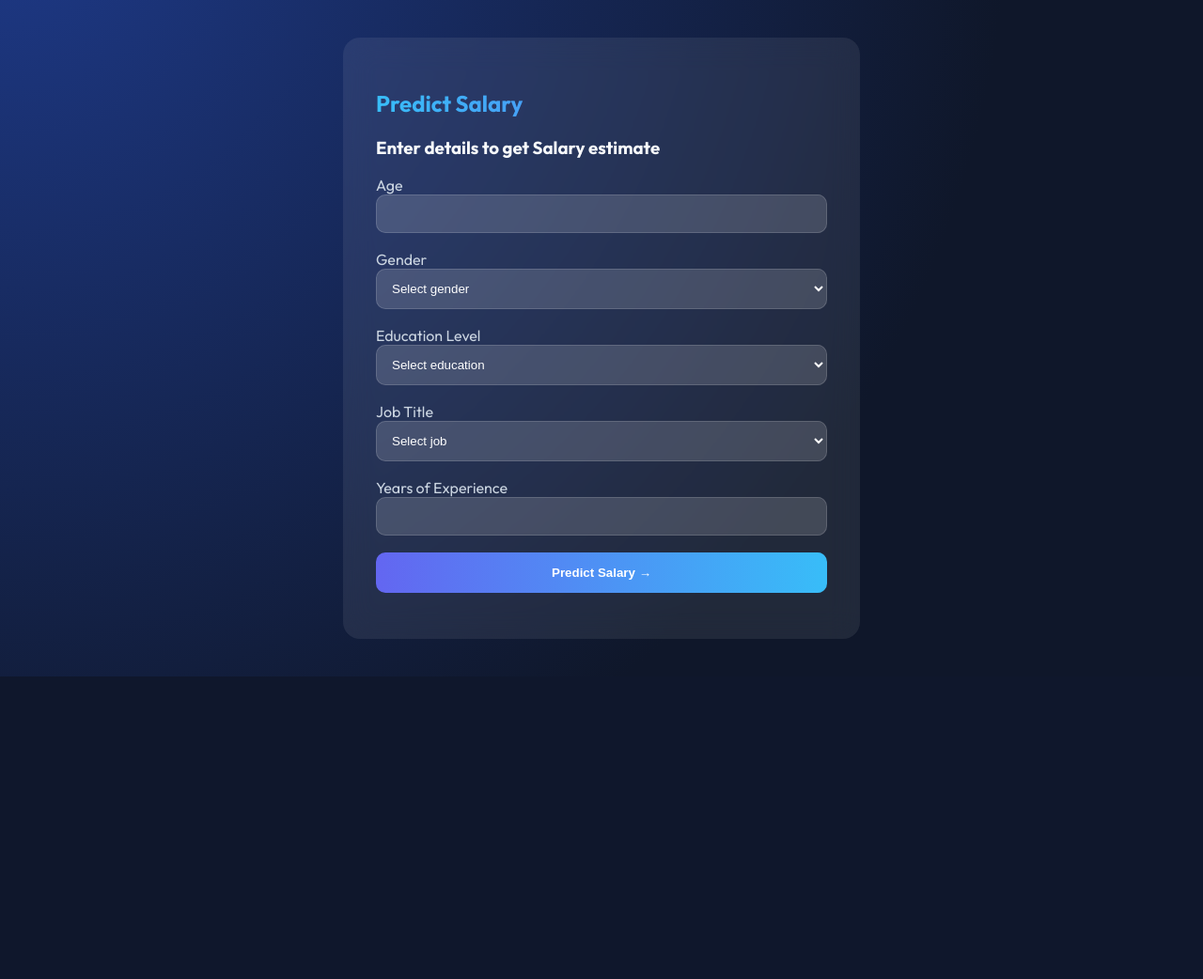
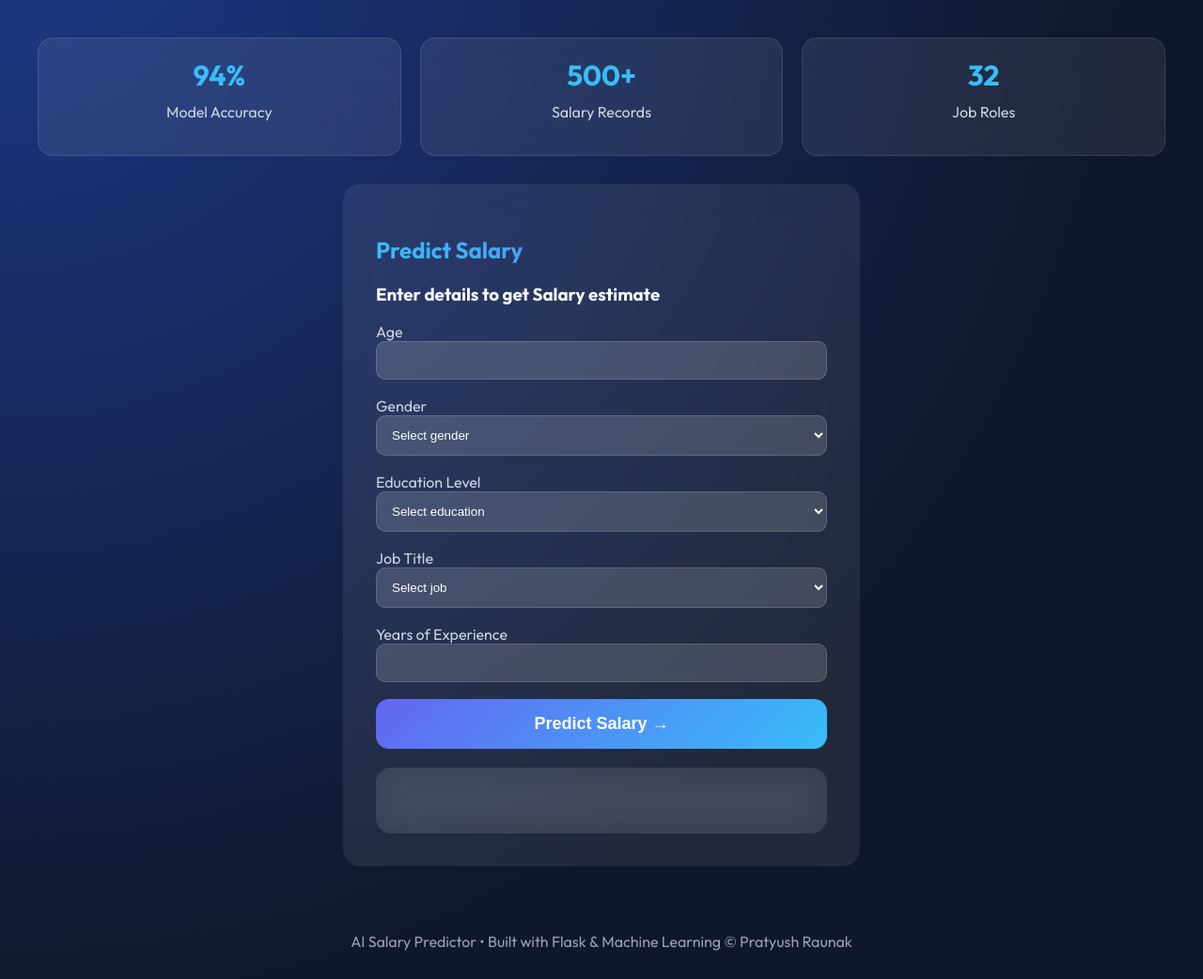
Before and after one commit to PR0801/Salary_Prediction, a Flask app: page / in a window 1280 px wide. Shown: the part 124-1166 px from the top of the page at 94% size. Before the commit the page ends 844 px from the top, so only its background shows below. Run offline with Flask 3, Linux system fonts and the light colour scheme; parts of the project's set-up code (start-up, migrations or seed data) failed here and were passed over.

Commit message:
Update index.html

```diff
--- a/templates/index.html
+++ b/templates/index.html
@@ -2,7 +2,7 @@
 <html lang="en">
   <head>
     <meta charset="UTF-8" />
-    <title>Salary Predictor</title>
+    <title>AI Salary Predictor</title>
     <link
       href="https://fonts.googleapis.com/css2?family=Outfit:wght@400;600;700&display=swap"
       rel="stylesheet"
@@ -86,7 +86,29 @@
       .content {
         padding: 40px;
       }
-
+      .stats{
+        display:grid;
+        grid-template-columns:repeat(auto-fit,minmax(180px,1fr));
+        gap:20px;
+        margin-bottom:30px;
+      }
+      .stat-card{
+        background:rgba(255,255,255,.08);
+        backdrop-filter:blur(20px);
+        border-radius:16px;
+        padding:20px;
+        text-align:center;
+        border:1px solid rgba(255,255,255,.1);
+      }
+      .stat-card h3{
+        margin:0;
+        font-size:30px;
+        color:#38bdf8;
+      }
+      .stat-card p{
+        margin-top:10px;
+        color:#cbd5e1;
+      }
       .panel {
         max-width: 480px;
         margin: auto;
@@ -137,21 +159,38 @@
         background: #3b82f6 !important;
         color: white !important;
       }
+      button{
+        background:linear-gradient(
+          135deg,
+          #6366f1,
+          #38bdf8
+        );
+        border-radius:14px;
+        padding:16px;
+        font-weight:700;
+        font-size:18px;
+        cursor:pointer;
+        color:white;
+        border:none;
+        transition:.3s;      }
+      button:hover{
+        transform:translateY(-3px);
 
-      button {
-        background: linear-gradient(90deg, var(--primary), var(--accent));
-        border-radius: 10px;
-        padding: 14px;
-        font-weight: 600;
-        cursor: pointer;
-        color: white;
-        border: none;
+        box-shadow:
+          0 10px 30px
+          rgba(56,189,248,.4);
       }
 
-      #result {
-        margin-top: 14px;
-        text-align: center;
-        font-size: 18px;
+      #result{
+        margin-top:20px;
+        padding:20px;
+        border-radius:16px;
+        text-align:center;
+        font-size:22px;
+        font-weight:700;
+        background:rgba(255,255,255,.08);
+        backdrop-filter:blur(20px);
+        min-height:30px;
       }
 
       /* ✅ SHOW GRAPHS IN 2 PER ROW */
@@ -175,15 +214,28 @@
       }
 
       /* ✅ INCREASE GRAPH SIZE */
-      .plot-card {
-        padding: 14px;
-        background: rgba(255, 255, 255, 0.07);
-        border-radius: 14px;
+      .plot-card{
+        padding:14px;
+        background:
+          rgba(255,255,255,.08);
+        border-radius:18px;
+        transition:.3s;
+      }
+      .plot-card:hover{
+        transform:translateY(-8px);
+        box-shadow:
+          0 20px 40px
+          rgba(0,0,0,.25);
       }
       .plot-card img {
         width: 100%;
         height: 320px;
         object-fit: contain;
+      }
+      footer{
+        text-align:center;
+        padding:30px;
+        color:#94a3b8;
       }
     </style>
   </head>
@@ -202,6 +254,20 @@
     </div>
 
     <div class="content">
+      <div class="stats">
+        <div class="stat-card">
+          <h3>94%</h3>
+          <p>Model Accuracy</p>
+        </div>
+        <div class="stat-card">
+          <h3>500+</h3>
+          <p>Salary Records</p>
+        </div>
+        <div class="stat-card">
+          <h3>32</h3>
+          <p>Job Roles</p>
+        </div>
+      </div>
       <section id="dashboard">
         <div class="panel">
           <h2>Predict Salary</h2>
@@ -290,7 +356,14 @@
 
       <section id="analytics" style="display: none">
         <h2 style="text-align: center">Model Insights</h2>
-
+        <div class="stat-card" style="margin-bottom:30px;">
+          <h3>Voting Regressor</h3>
+          <p>
+            Linear Regression +
+            Random Forest +
+            Gradient Boosting
+          </p>
+        </div>
         <div class="plots">
           <div class="plot-card">
             <img
@@ -420,5 +493,8 @@ document.getElementById("salary-form").onsubmit = async (e) => {
         resultDiv.textContent = msg;
       }
     </script>
+    <footer>
+      AI Salary Predictor • Built with Flask & Machine Learning © Pratyush Raunak
+    </footer>
   </body>
 </html>
```
